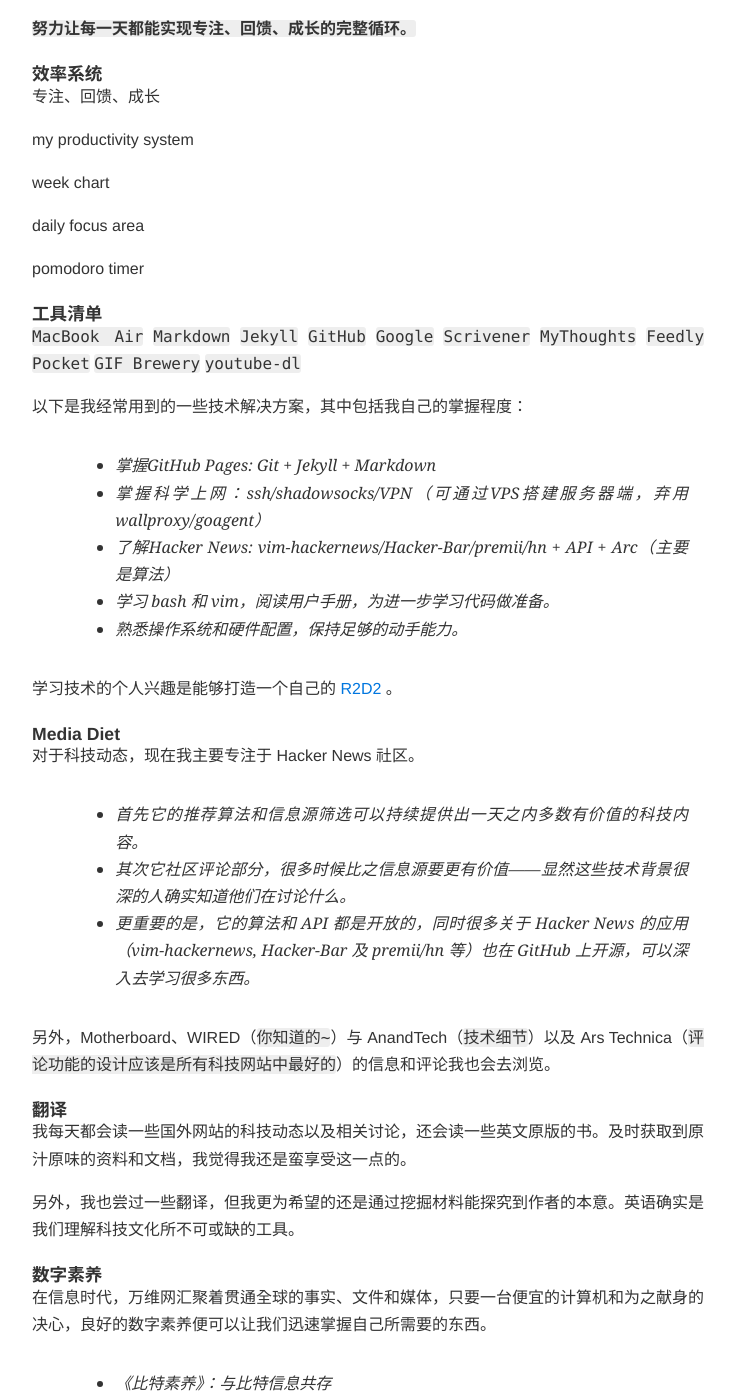
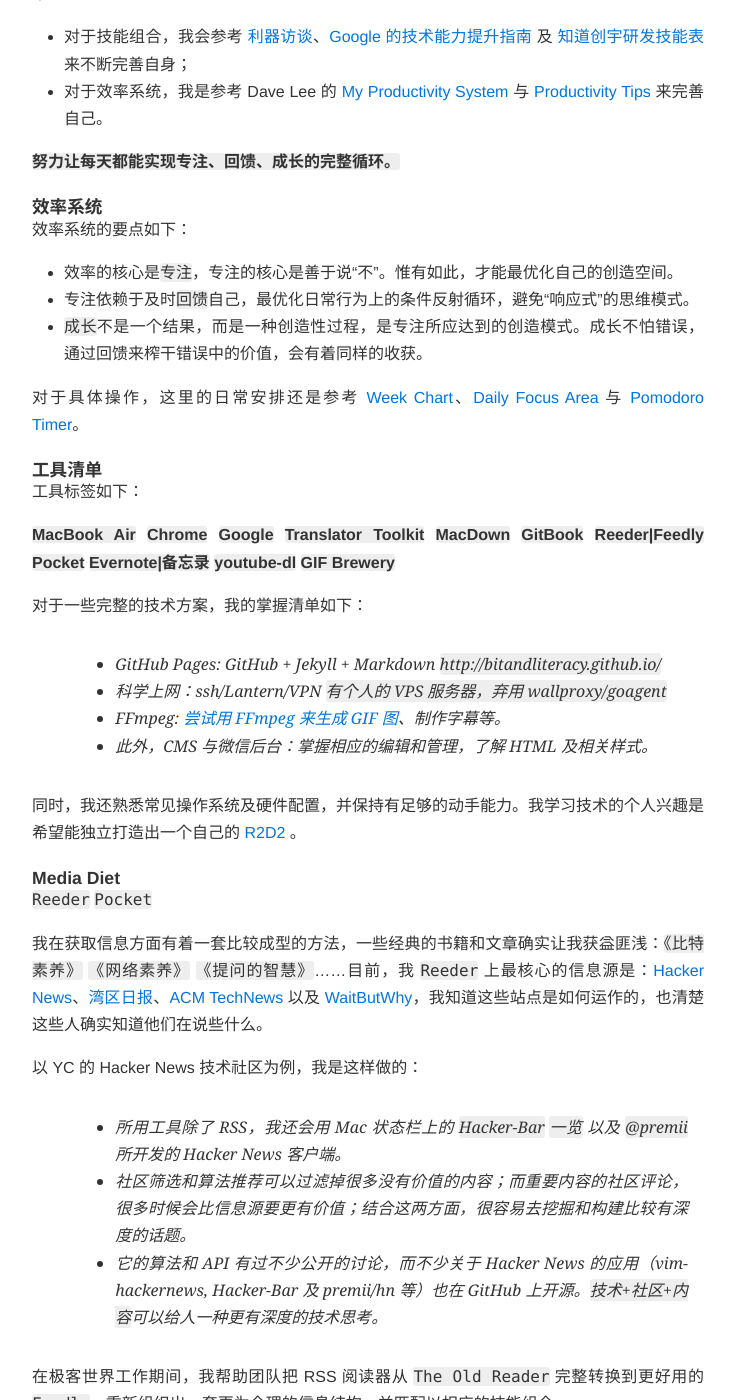
Before and after one commit to ABitCraft/ABitCraft.GitHub.io, a Jekyll site: the page built from resume.md, in a window 1280 px wide and 1400 px high, scrolled down 847 px. Shown: the whole window, without its empty margins (272-1007 px from the left). Built offline with Jekyll 4.4.1, drawn with Linux system fonts in a browser that asks for light colours; some of the changed text lies outside the part shown.

Commit message:
更新内容

```diff
--- a/resume.md
+++ b/resume.md
@@ -6,70 +6,77 @@
 
 > “恭喜你发现了这里的宝藏！” **`我一直都在期待一些会让自己引以为傲的事情。`**
 
-这里罗列的是我自身的技能组合与相关经验，对于其中所用到的方法与技巧，我接下来会详细描述。这里肯定只能说出一家之言，如果你有更好的经验或是见解，欢迎随时来找我交流。通过开放自身的这些“设置”，我希望能获取到更为成熟的一些发展。
+这里罗列的是我自身的技能组合与相关经验，对于其中所用到的方法与技巧，我接下来会详细描述。这里肯定只能说出一家之言，如果你有更好的经验或是见解，欢迎随时来找我交流。通过开放自身所有这些“设置”，我希望能获取到更为成熟的一些发展。
 
-`（同时，对于任何更好的合作或者机会，我都持一种开放的心态，前提还是你认可这里的思考。）`
+`（同时，对于任何更好的合作或者机会，我都持一种开放的心态，前提是你能认可这里的思考。）`
 
 ## ABOUT
 
 ### 胡永波 | 1985
 
-**`哈尔滨工业大学 | 生物技术 | 辍学`**
+**哈尔滨工业大学 | 生物技术 | [辍学](#hacking_education)**
+
+**`appu@foxmail.com`**
 
 + 豆瓣：[AppU](http://www.douban.com/people/BitandLiteracy/)
 + GitHub：`http://bitandliteracy.github.io/`
-+ email: `appu@foxmail.com`
++ 个人公众号：`ABitCraft`
 
 ***
 
 ## SKILL SET
 
-技能系统不仅仅是一系列的技能与工具，更是把这些技能和工具有效组织起来发挥作用的生产能力（即效率系统）。对于技能组合，我会参考 [利器访谈](http://liqi.io/creators/)、[Google 的技术能力提升指南](https://www.google.com/about/careers/students/guide-to-technical-development.html) 及 [知道创宇研发技能表](http://blog.knownsec.com/Knownsec_RD_Checklist/) 来不断完善自身；对于效率系统，我是参考 Dave Lee 的 [My Productivity System](http://heydave.org/post/26770221775/my-productivity-system) 与 [Productivity Tips](http://heydave.org/post/26770615111/productivity-tips) 来完善自己。
+技能系统不仅仅是一系列的技能和工具，更是让这些技能与工具有效发挥作用的生产能力，即效率：
 
-**`努力让每一天都能实现专注、回馈、成长的完整循环。`**
++ 对于技能组合，我会参考 [利器访谈](http://liqi.io/creators/)、[Google 的技术能力提升指南](https://www.google.com/about/careers/students/guide-to-technical-development.html) 及 [知道创宇研发技能表](http://blog.knownsec.com/Knownsec_RD_Checklist/) 来不断完善自身；
++ 对于效率系统，我是参考 Dave Lee 的 [My Productivity System](http://heydave.org/post/26770221775/my-productivity-system) 与 [Productivity Tips](http://heydave.org/post/26770615111/productivity-tips) 来完善自己。
+
+**`努力让每天都能实现专注、回馈、成长的完整循环。`**
 
 ### 效率系统
 
+效率系统的要点如下：
 
++ 效率的核心是`专注`，专注的核心是善于说“不”。惟有如此，才能最优化自己的创造空间。
++ 专注依赖于及时`回馈`自己，最优化日常行为上的条件反射循环，避免“响应式”的思维模式。
++ `成长`不是一个结果，而是一种创造性过程，是专注所应达到的创造模式。成长不怕错误，通过回馈来榨干错误中的价值，会有着同样的收获。
 
-
-
-
-专注、回馈、成长
-
-my productivity system
-
-week chart
-
-daily focus area
-
-pomodoro timer
+对于具体操作，这里的日常安排还是参考 [Week Chart](http://heydave.org/post/24857123736/introducing-the-week-chart)、[Daily Focus Area](http://heydave.org/post/25486164367/the-daily-focus-area-is-a-simple-habit-that-helps) 与 [Pomodoro Timer](http://heydave.org/post/26317198789/the-timer-knows-best-why-i-love-the-pomodoro)。
 
 ### 工具清单
 
-`MacBook Air` `Markdown` `Jekyll` `GitHub` `Google` `Scrivener` `MyThoughts` `Feedly` `Pocket` `GIF Brewery` `youtube-dl`
+工具标签如下：
 
-以下是我经常用到的一些技术解决方案，其中包括我自己的掌握程度：
+**`MacBook Air` `Chrome` `Google` `Translator Toolkit` `MacDown` `GitBook` `Reeder|Feedly` `Pocket` `Evernote|备忘录` `youtube-dl` `GIF Brewery`**
 
-> + 掌握GitHub Pages: Git + Jekyll + Markdown
-> + 掌握科学上网：ssh/shadowsocks/VPN（可通过VPS搭建服务器端，弃用wallproxy/goagent）
-> + 了解Hacker News: vim-hackernews/Hacker-Bar/premii/hn + API + Arc（主要是算法）
-> + 学习 bash 和 vim，阅读用户手册，为进一步学习代码做准备。
-> + 熟悉操作系统和硬件配置，保持足够的动手能力。
+对于一些完整的技术方案，我的掌握清单如下：
 
-学习技术的个人兴趣是能够打造一个自己的 [R2D2](http://astromech.net) 。
+> + GitHub Pages: GitHub + Jekyll + Markdown `http://bitandliteracy.github.io/`
+> + 科学上网：ssh/Lantern/VPN `有个人的 VPS 服务器，弃用 wallproxy/goagent`
+> + FFmpeg: [尝试用 FFmpeg 来生成 GIF 图](http://bitandliteracy.github.io/FFmpeg-for-GIF)、制作字幕等。
+> + 此外，CMS 与微信后台：掌握相应的编辑和管理，了解 HTML 及相关样式。
+
+同时，我还熟悉常见操作系统及硬件配置，并保持有足够的动手能力。我学习技术的个人兴趣是希望能独立打造出一个自己的 [R2D2](http://astromech.net) 。
 
 ### Media Diet
 
-对于科技动态，现在我主要专注于 Hacker News 社区。
+`Reeder` `Pocket`
 
-> + 首先它的推荐算法和信息源筛选可以持续提供出一天之内多数有价值的科技内容。
-> + 其次它社区评论部分，很多时候比之信息源要更有价值——显然这些技术背景很深的人确实知道他们在讨论什么。
-> + 更重要的是，它的算法和 API 都是开放的，同时很多关于 Hacker News 的应用（vim-hackernews, Hacker-Bar 及 premii/hn 等）也在 GitHub 上开源，可以深入去学习很多东西。
+我在获取信息方面有着一套比较成型的方法，一些经典的书籍和文章确实让我获益匪浅：`《比特素养》` `《网络素养》` `《提问的智慧》`……目前，我 `Reeder` 上最核心的信息源是：[Hacker News](https://news.ycombinator.com)、[湾区日报](https://wanqu.co)、[ACM TechNews](http://technews.acm.org) 以及 [WaitButWhy](http://waitbutwhy.com)，我知道这些站点是如何运作的，也清楚这些人确实知道他们在说些什么。
 
-另外，Motherboard、WIRED（`你知道的~`）与 AnandTech（`技术细节`）以及 Ars Technica（`评论功能的设计应该是所有科技网站中最好的`）的信息和评论我也会去浏览。
+以 YC 的 Hacker News 技术社区为例，我是这样做的：
+
+> + 所用工具除了 RSS，我还会用 Mac 状态栏上的 `Hacker-Bar` `一览` 以及 `@premii`  所开发的 Hacker News 客户端。
+> + 社区筛选和算法推荐可以过滤掉很多没有价值的内容；而重要内容的社区评论，很多时候会比信息源要更有价值；结合这两方面，很容易去挖掘和构建比较有深度的话题。
+> + 它的算法和 API 有过不少公开的讨论，而不少关于 Hacker News 的应用（vim-hackernews, Hacker-Bar 及 premii/hn 等）也在 GitHub 上开源。`技术+社区+内容`可以给人一种更有深度的技术思考。
+
+在极客世界工作期间，我帮助团队把 RSS 阅读器从 `The Old Reader` 完整转换到更好用的 `Feedly`，重新组织出一套更为合理的信息结构，并匹配以相应的技能组合。
+
+至于虚拟现实方面，我常用的信息源则是 [MTBS3D](http://www.mtbs3d.com)、[AllThingsVR](http://www.allthingsvr.co) 和 [Voices of VR Podcast](http://voicesofvr.com)。
 
 ### 翻译
+
+`Google Translator Toolkit` `有道词典`
 
 我每天都会读一些国外网站的科技动态以及相关讨论，还会读一些英文原版的书。及时获取到原汁原味的资料和文档，我觉得我还是蛮享受这一点的。
 
@@ -274,6 +277,7 @@
 
 参与这些事情的最初目的主要还是在于观察和学习：观察国内科技行业的人都在做些什么、说些什么，学习一下他们从书中读到的内容跟自己有什么不一样。
 
+<a name="hacking_education" id="hacking_education"></a>
 ### Hacking Education
 
 我对“真正的大学”有一种不一样的偏执，我也愿意专门花时间潜下心来反思我自己的教育经历，我知道我有足够的智力。对于自己在这方面的长期阅读和思索过程，我整理出来 [未来的学习者](http://bitandliteracy.github.io/Dear-Future-Learners/) 和 [匠艺之心](http://bitandliteracy.github.io/ToolCraft/) 这两篇文档。
```
Also changed, not shown: other parts of resume.md (+4 -4 lines), _posts/2016-06-14-CAVE.md (+13 -20 lines), _posts/2016-07-06-gates-to-buffett.md (added, +48 -0 lines), images/CAVE.jpg (added).
